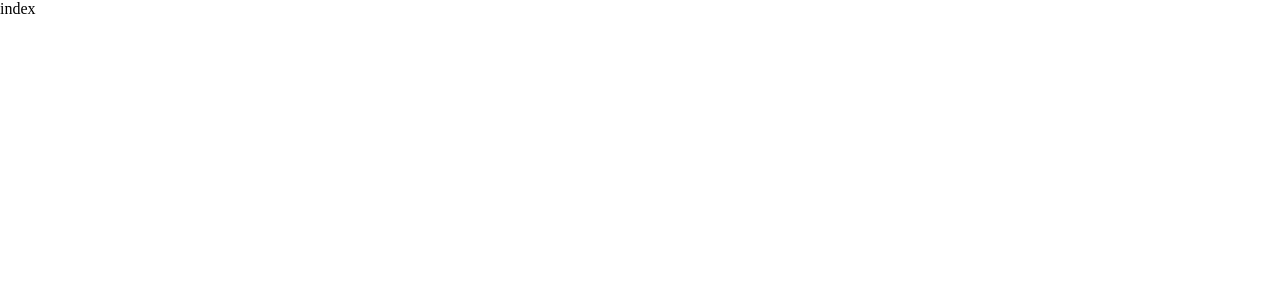
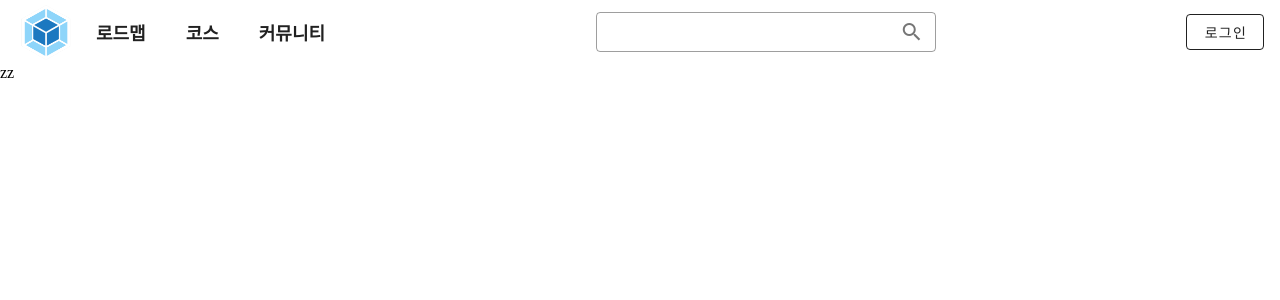
Before and after one commit to sjh7141/Golearn, a Vue app in the folder frontend/vue/: page / in a window 1280 px wide. Shown: the top 300 px of the page. Built offline with nearby package versions, Linux system fonts and the light colour scheme.

Commit message:
feat: create header

```diff
--- a/frontend/vue/src/App.vue
+++ b/frontend/vue/src/App.vue
@@ -28,3 +28,5 @@
         },
     };
 </script>
+
+<style src="@/assets/css/style.css" />
--- /dev/null
+++ b/frontend/vue/src/assets/css/style.css
@@ -0,0 +1,7 @@
+@import url(//fonts.googleapis.com/earlyaccess/notosanskr.css);
+.px-5 {
+    padding: 0 20px;
+}
+.basic {
+    color: rgb(60, 65, 223) !important;
+}
--- a/frontend/vue/src/components/layouts/Header.vue
+++ b/frontend/vue/src/components/layouts/Header.vue
@@ -1,9 +1,94 @@
 <template>
-    <div></div>
+    <v-layout flat>
+        <v-app-bar
+            flat
+            tile
+            style="background-color:white; padding:0; height:100%"
+        >
+            <v-card flat tile style="background-color:transparent">
+                <v-img src="@/assets/logo.png" max-width="60" contain />
+            </v-card>
+            <template v-for="(menu, idx) in menus">
+                <div :key="`menu_${idx}`" class="nav px-5">
+                    {{ menu.title }}
+                </div>
+            </template>
+            <v-spacer />
+            <v-card
+                dense
+                flat
+                height="100%"
+                width="350"
+                style="padding: 5px; margin-top:5px;"
+            >
+                <v-text-field
+                    class="basic"
+                    v-model="keyword"
+                    flat
+                    dense
+                    solo
+                    outlined
+                    @focus="isFocus = true"
+                    @blur="isFocus = false"
+                >
+                    <v-icon
+                        :class="{ basic: isFocus }"
+                        slot="append"
+                        @click="keywordSearch()"
+                    >
+                        mdi-magnify
+                    </v-icon>
+                </v-text-field>
+            </v-card>
+            <v-spacer />
+            <div>
+                <v-btn light depressed outlined> 로그인</v-btn>
+            </div>
+        </v-app-bar>
+    </v-layout>
 </template>
 
 <script>
-    export default {};
+    export default {
+        name: "Header",
+
+        data() {
+            return {
+                keyword: "",
+                isFocus: false,
+                menus: [
+                    {
+                        title: "로드맵",
+                    },
+                    {
+                        title: "코스",
+                    },
+                    {
+                        title: "커뮤니티",
+                    },
+                ],
+            };
+        },
+
+        methods: {
+            keywordSearch() {},
+        },
+    };
 </script>
 
-<style></style>
+<style scoped>
+    @import url(//fonts.googleapis.com/earlyaccess/notosanskr.css);
+    .nav {
+        font-family: "Noto Sans KR", sans-serif !important;
+        font-size: 18px;
+        font-weight: 600;
+    }
+    .nav:hover {
+        color: rgb(60, 65, 223);
+        cursor: pointer;
+    }
+
+    .append-icon:focus {
+        color: rgb(60, 65, 223) !important;
+    }
+</style>
--- a/frontend/vue/src/views/Index.vue
+++ b/frontend/vue/src/views/Index.vue
@@ -1,7 +1,5 @@
 <template>
-    <div>
-        index
-    </div>
+    <div>zz</div>
 </template>
 
 <script>
```
Also changed, not shown: frontend/vue/src/assets/logo.png.
